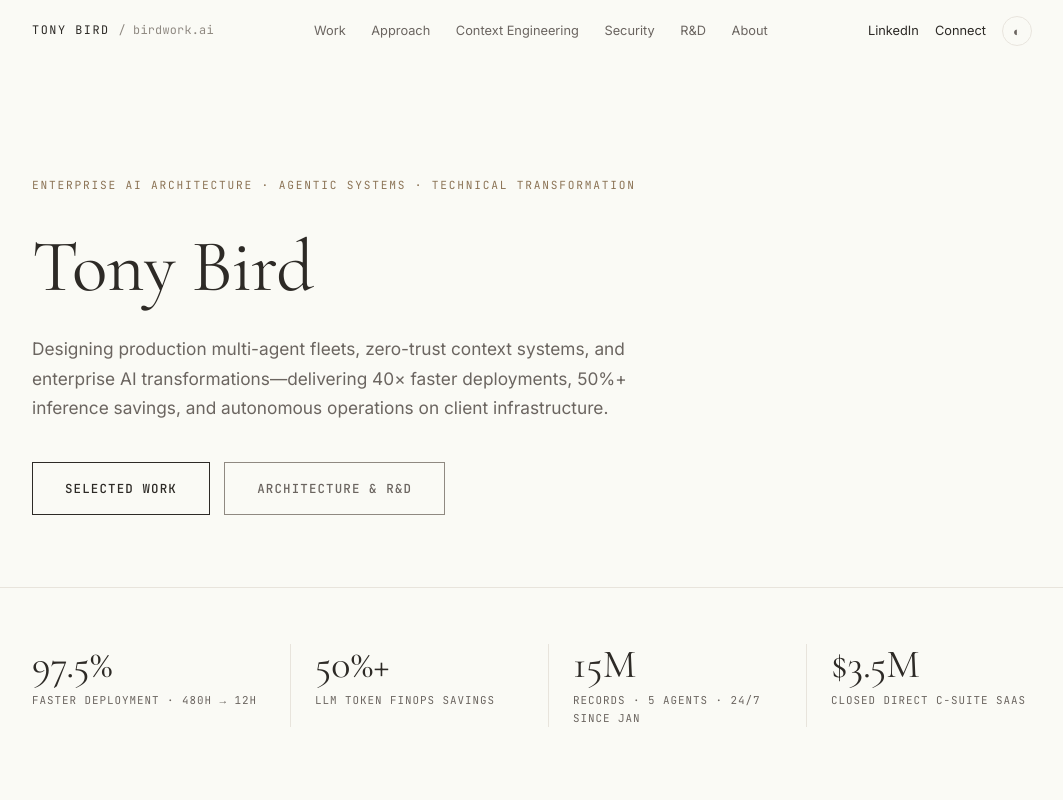
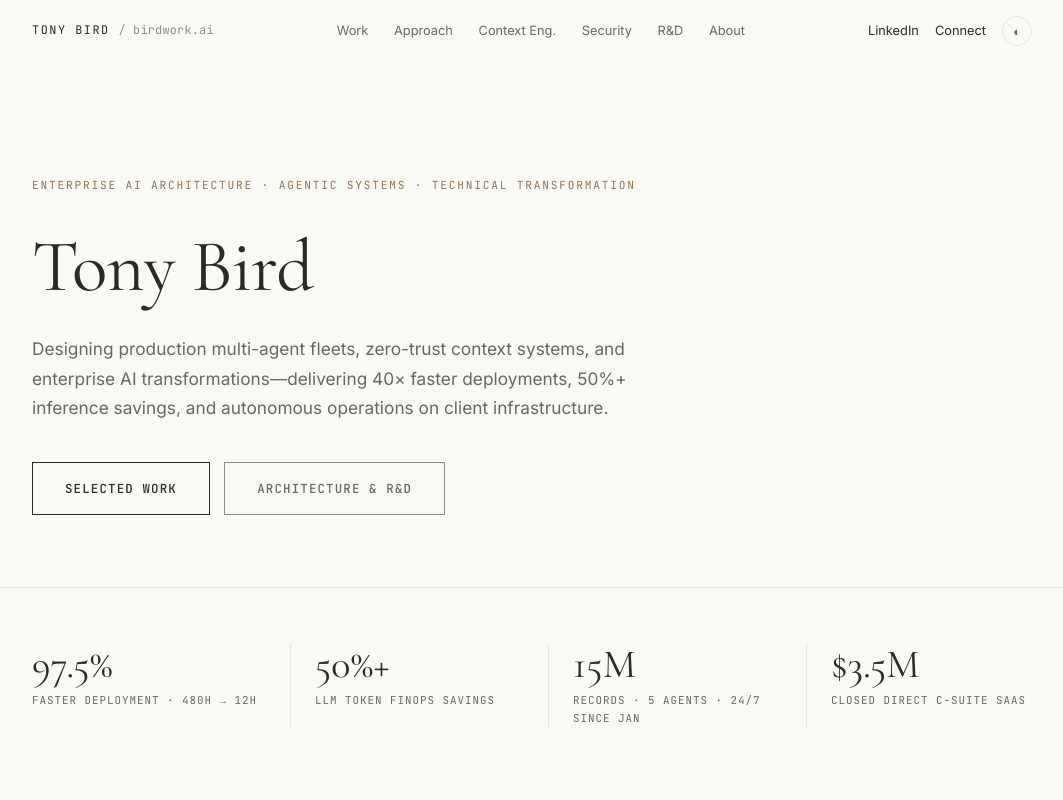
Before and after one commit to birdanth/birdwork.ai, a plain HTML site: page index.html in a window 1280 px wide. Shown: the top 800 px of the page, without its empty margins (108-1171 px from the left). Drawn offline with nearby package versions, Linux system fonts and the light colour scheme.

Commit message:
§⊨ copy — Context Engineering in meta, nav label shortened to Context Eng.
- meta description drops LLM FinOps for context engineering
- nav label set to Context Eng. with nowrap on nav links so it never breaks

```diff
--- a/index.html
+++ b/index.html
@@ -4,7 +4,7 @@
 <meta charset="UTF-8">
 <meta name="viewport" content="width=device-width, initial-scale=1.0">
 <title>Tony Bird — Enterprise AI Architecture &amp; Agentic Systems</title>
-<meta name="description" content="Enterprise AI architecture, agentic systems, and technical transformation. Production multi-agent fleets, zero-trust context systems, and LLM FinOps on client infrastructure.">
+<meta name="description" content="Enterprise AI architecture, agentic systems, and technical transformation. Production multi-agent fleets, zero-trust context systems, and context engineering on client infrastructure.">
 <link rel="icon" href="/favicon.ico">
 <link href="https://fonts.googleapis.com/css2?family=Cormorant+Garamond:ital,wght@0,300;0,400;0,500;0,600;1,400&family=Inter:wght@300;400;500;600&family=JetBrains+Mono:wght@400;500&display=swap" rel="stylesheet">
 <style>
@@ -58,6 +58,7 @@ nav.scrolled{border-bottom-color:var(--border)}
 .brand{font-family:'JetBrains Mono',monospace;font-size:.74rem;letter-spacing:.13em;text-transform:uppercase;white-space:nowrap}
 .brand span{color:var(--fg-dim);text-transform:none;letter-spacing:.02em}
 .nav-links{display:flex;gap:1.6rem;align-items:center;font-size:.8rem;color:var(--fg-mid)}
+.nav-links a,.nav-right a{white-space:nowrap}
 .nav-links a:hover{color:var(--fg)}
 .nav-right{display:flex;gap:1rem;align-items:center;font-size:.8rem;white-space:nowrap}
 .nav-right a:hover{color:var(--fg)}
@@ -204,7 +205,7 @@ footer{padding:1.6rem 0 2rem;font-family:'JetBrains Mono',monospace;font-size:.7
   <div class="nav-inner">
     <a href="#top" class="brand">Tony Bird <span>/ birdwork.ai</span></a>
     <div class="nav-links">
-      <a href="#work">Work</a><a href="#approach">Approach</a><a href="#finops">Context Engineering</a><a href="#security">Security</a><a href="#research">R&amp;D</a><a href="#about">About</a>
+      <a href="#work">Work</a><a href="#approach">Approach</a><a href="#finops" class="nav-ctx">Context Eng.</a><a href="#security">Security</a><a href="#research">R&amp;D</a><a href="#about">About</a>
     </div>
     <div class="nav-right">
       <a href="https://www.linkedin.com/in/anthonymbird/" data-href="linkedin" rel="me" class="hide-sm">LinkedIn</a>
@@ -217,7 +218,7 @@ footer{padding:1.6rem 0 2rem;font-family:'JetBrains Mono',monospace;font-size:.7
 
 <div class="drawer" id="drawer" data-open="false">
   <button class="drawer-close" id="drawerClose" aria-label="Close menu">×</button>
-  <a href="#work">Work</a><a href="#approach">Approach</a><a href="#finops">Context Engineering</a><a href="#security">Security</a><a href="#research">R&amp;D</a><a href="#about">About</a><a href="#connect">Connect</a>
+  <a href="#work">Work</a><a href="#approach">Approach</a><a href="#finops" class="nav-ctx">Context Eng.</a><a href="#security">Security</a><a href="#research">R&amp;D</a><a href="#about">About</a><a href="#connect">Connect</a>
   <p class="drawer-meta">bird@birdwork.ai · Grand Rapids, MI</p>
 </div>
 
@@ -469,7 +470,7 @@ footer{padding:1.6rem 0 2rem;font-family:'JetBrains Mono',monospace;font-size:.7
   <div class="container foot-inner">
     <span>© 2026 Tony Bird · birdwork.ai</span>
     <div class="foot-inner" style="display:flex;gap:1rem">
-      <a href="#work">Work</a><a href="#approach">Approach</a><a href="#finops">Context Engineering</a><a href="#security">Security</a><a href="#research">R&amp;D</a><a href="#about">About</a>
+      <a href="#work">Work</a><a href="#approach">Approach</a><a href="#finops" class="nav-ctx">Context Eng.</a><a href="#security">Security</a><a href="#research">R&amp;D</a><a href="#about">About</a>
     </div>
   </div>
 </footer>
```
